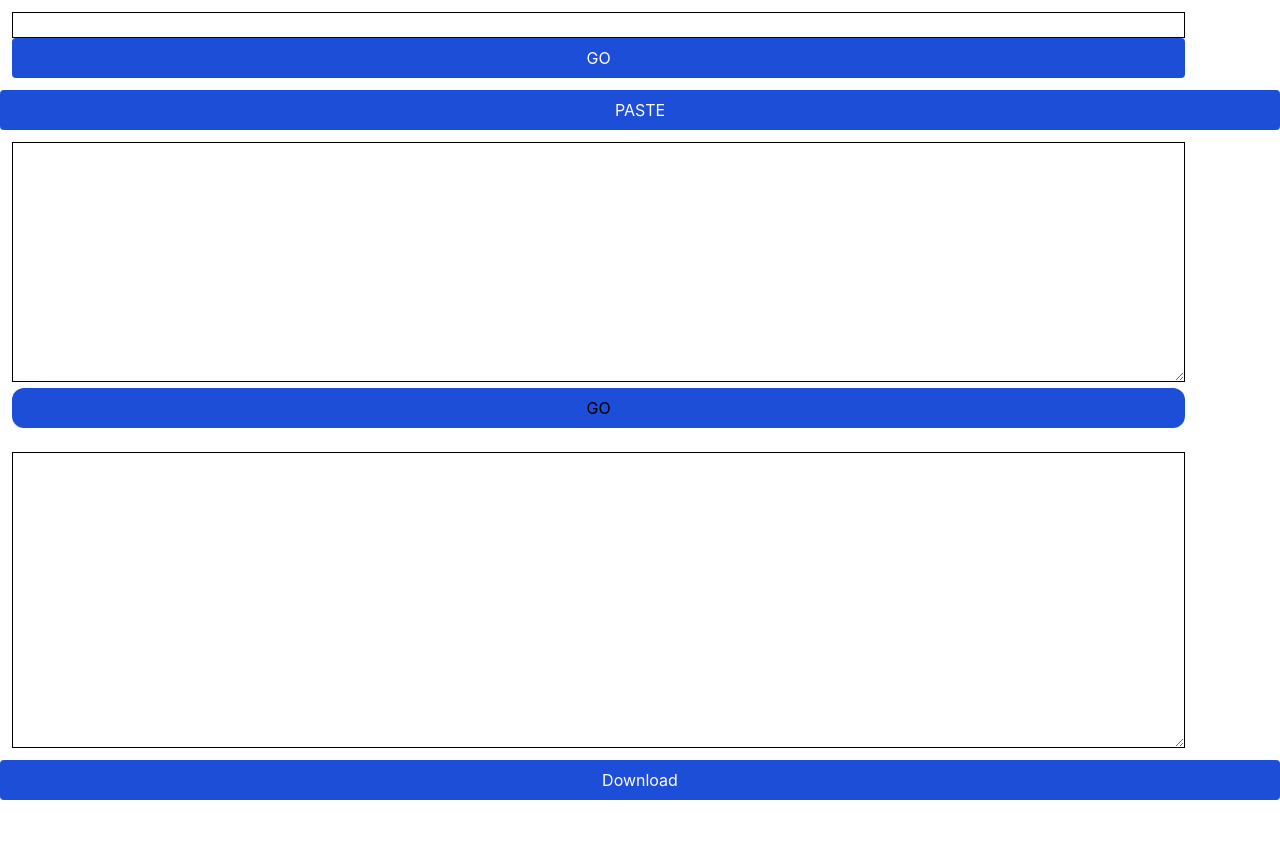
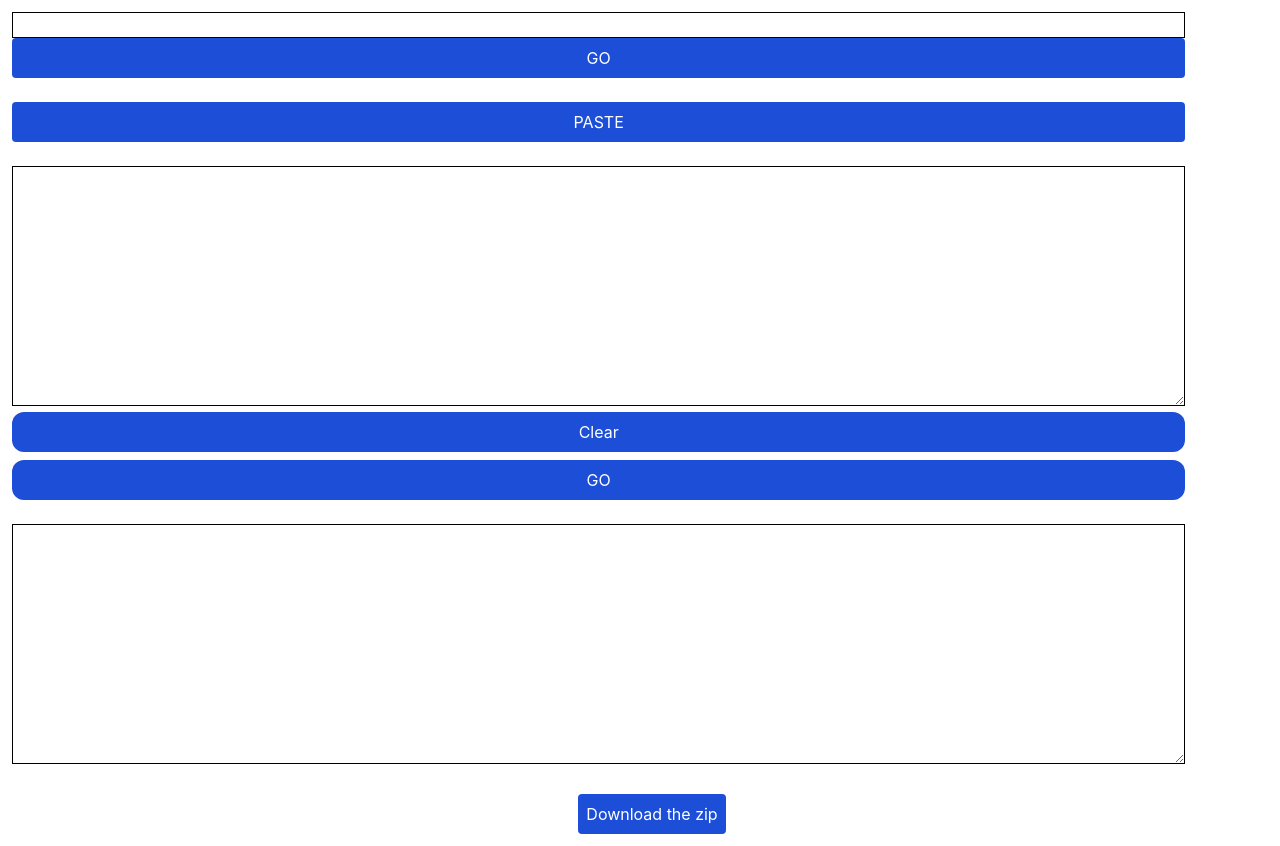
Before and after one commit to juancolson/jsonDetail, a Next.js app: page / in a window 1280 px wide. Before the commit the page ends 800 px from the top, so only its background shows below. Built offline with nearby package versions, Linux system fonts and the light colour scheme.

Commit message:
created zip

```diff
--- /dev/null
+++ b/components/Zipper.jsx
@@ -0,0 +1,21 @@
+import JSZip from 'jszip';
+import saveAs from 'file-saver';
+
+export default function Zipper({ fileName, data }) {
+	function ollo() {
+		var ZIP = new JSZip();
+		ZIP.file('details.json', data);
+		var img = ZIP.folder('00');
+		ZIP.generateAsync({ type: 'blob' }).then(function (content) {
+			// see FileSaver.js
+			saveAs(content, fileName + '.zip');
+		});
+	}
+	return (
+		<div className=' w-screen flex text-center justify-center'>
+			<button
+				className='rounded bg-blue-700 text-white p-2 '
+				onClick={ollo}>Download the zip</button>
+		</div>
+	);
+}
--- a/package.json
+++ b/package.json
@@ -9,6 +9,7 @@
     "lint": "next lint"
   },
   "dependencies": {
+    "file-saver": "^2.0.5",
     "jszip": "^3.10.0",
     "next": "12.1.6",
     "react": "18.1.0",
--- a/pages/index.jsx
+++ b/pages/index.jsx
@@ -1,72 +1,127 @@
+import Zipper from 'components/Zipper';
+import Head from 'next/head';
+import { useState } from 'react';
+
 const Home = () => {
+	const [file_title, setFiletitle] = useState('');
+	const [file_data, setFiledata] = useState('');
 
-  var data = ""
+	var data = '';
 
 	function submittedNum(e) {
-    e.preventDefault()
-    var num = "https://nhentai.net/api/gallery/" + e.target.number.value
-    window.open(num, "_blank")
+		e.preventDefault();
+		var num = 'https://nhentai.net/api/gallery/' + e.target.number.value;
+		window.open(num, '_blank');
 	}
 
 	function submittedForm(e) {
-    e.preventDefault()
-    var input = e.target.data.value
+		e.preventDefault();
+		var input = e.target.data.value;
 
-    var sample = JSON.parse(input)
+		var sample = JSON.parse(input);
 
+		var response = {};
 
-    var response = {}
+		response['title'] = sample.title.pretty;
 
-    response["title"] = sample.title.pretty
+		setFiletitle(sample.title.pretty);
 
+		var mainInfo = sample.tags;
 
-    var mainInfo = sample.tags
-
-    var tagList = []
-    mainInfo.forEach(element => {
-      if (element.type == "artist") {
-        response["author"] = element.name
+		var tagList = [];
+		mainInfo.forEach((element) => {
+			if (element.type == 'artist') {
+				response['author'] = element.name;
 			}
 
-      if (element.type == "tag") {
-        tagList.push(element.name)
+			if (element.type == 'tag') {
+				tagList.push(element.name);
 			}
-      tagList.sort()
-      response["genre"] = tagList
+			tagList.sort();
+			response['genre'] = tagList;
 		});
-    document.getElementById("resp").value = JSON.stringify(response, null, 4)
 
-    data = "text/json;charset=utf-8," + encodeURIComponent(JSON.stringify(response, null, 4));
+		response['status'] = 2;
+		response[
+			'description'
+		] = `Full title: ${sample.title.english}\nJapanese title: ${sample.title.japanese}\nPages: ${sample.num_pages}\n `;
 
-    console.log(data);
-    var a = document.getElementById("dwn")
-    a.href = 'data:' + data
-    a.download = sample.title.pretty + '.json'
+		document.getElementById('resp').value = JSON.stringify(
+			response,
+			null,
+			4
+		);
 
+		setFiledata(JSON.stringify(response, null, 4));
 
 		// }
+	}
+
+	return (
+		<div className='w-screen flex flex-col text-center justify-center'>
+			<Head>
+				<title>Tachiyomi - Local Manga Detail</title>
+			</Head>
+			<form onSubmit={submittedNum} className='m-3 w-11/12'>
+				<input
+					type='number'
+					name='number'
+					className='border border-black w-full'
+				/>
+				<button
+					type='submit'
+					className='rounded bg-blue-700 text-white p-2 w-full'
+				>
+					GO
+				</button>
+			</form>
+			<div className='m-3 w-11/12'>
+				<button
+					className='rounded bg-blue-700 text-white p-2 w-full'
+					onClick={() => {
+						navigator.clipboard
+							.readText()
+							.then(
+								(clipText) =>
+									(document.getElementById('paste').value =
+										clipText)
+							);
+					}}
+				>
+					PASTE
+				</button>
+			</div>
+			<form onSubmit={submittedForm} className='m-3 w-11/12'>
+				<textarea
+					name='data'
+					id='paste'
+					className='border border-black w-full h-60 min-h-[50%] p-2'
+				/>
+				<button
+					type='reset'
+					className='rounded-xl bg-blue-700 w-full p-2 text-white'
+				>
+					Clear
+				</button>
+				<button
+					type='submit'
+					className='rounded-xl bg-blue-700 w-full p-2 text-white  mt-2'
+				>
+					GO
+				</button>
+			</form>
+
+			<div className='m-3 w-11/12'>
+				<textarea
+					id='resp'
+					className='border border-black w-full h-60 min-h-[50%] p-2'
+				/>
+			</div>
+			<div className='m-3 w-11/12'>
+				<Zipper fileName={file_title} data={file_data} />
+			</div>
+		</div>
+	);
 };
 
-  return (
-    <div className="w-screen h-screen flex flex-col">
-
-      <form onSubmit={submittedNum} className="m-3 w-11/12">
-        <input type="number" name="number" className="border border-black w-full" />
-        <button type="submit" className="rounded bg-blue-700 text-white p-2 w-full">GO</button>
-      </form>
-      <button className="rounded bg-blue-700 text-white p-2" onClick={() => {
-        navigator.clipboard.readText().then((clipText) => (document.getElementById("paste").value = clipText));
-      }}>PASTE</button>
-      <form onSubmit={submittedForm} className="m-3 w-11/12">
-        <textarea name="data" id="paste" className="border border-black w-full h-60 min-h-[50%] p-2" />
-        <button type="submit" className="rounded-xl bg-blue-700 w-full p-2">GO</button>
-      </form>
-
-
-      <textarea id="resp" className="border m-3 border-black w-11/12 h-3/6 p-2" />
-      <button className="rounded bg-blue-700 text-white p-2 w-full"><a id="dwn" >Download</a></button>
-    </div>
-  );
-}
-
 export default Home;
```
Also changed, not shown: components/h.jsx (deleted), 1 other file (tests, documents, lock files or other folders). Lines whose indentation alone changed are shown as unchanged.
